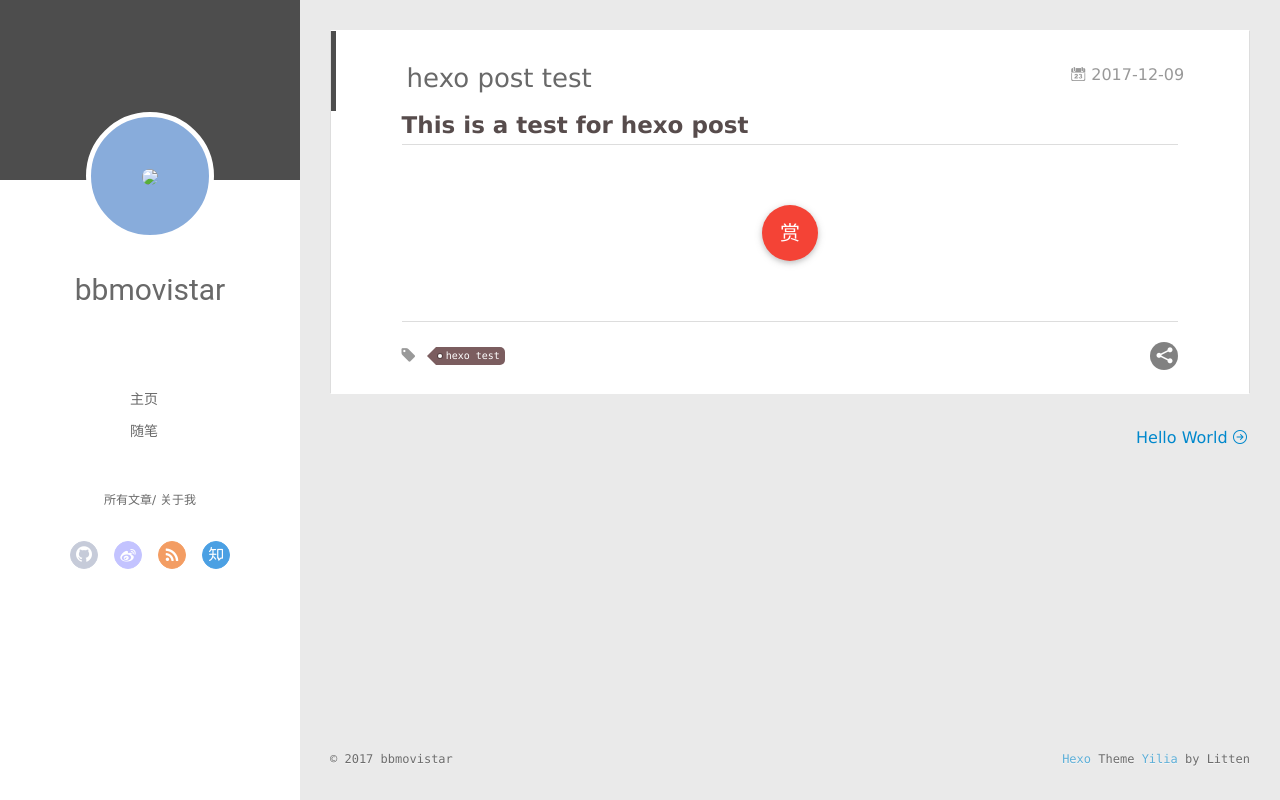
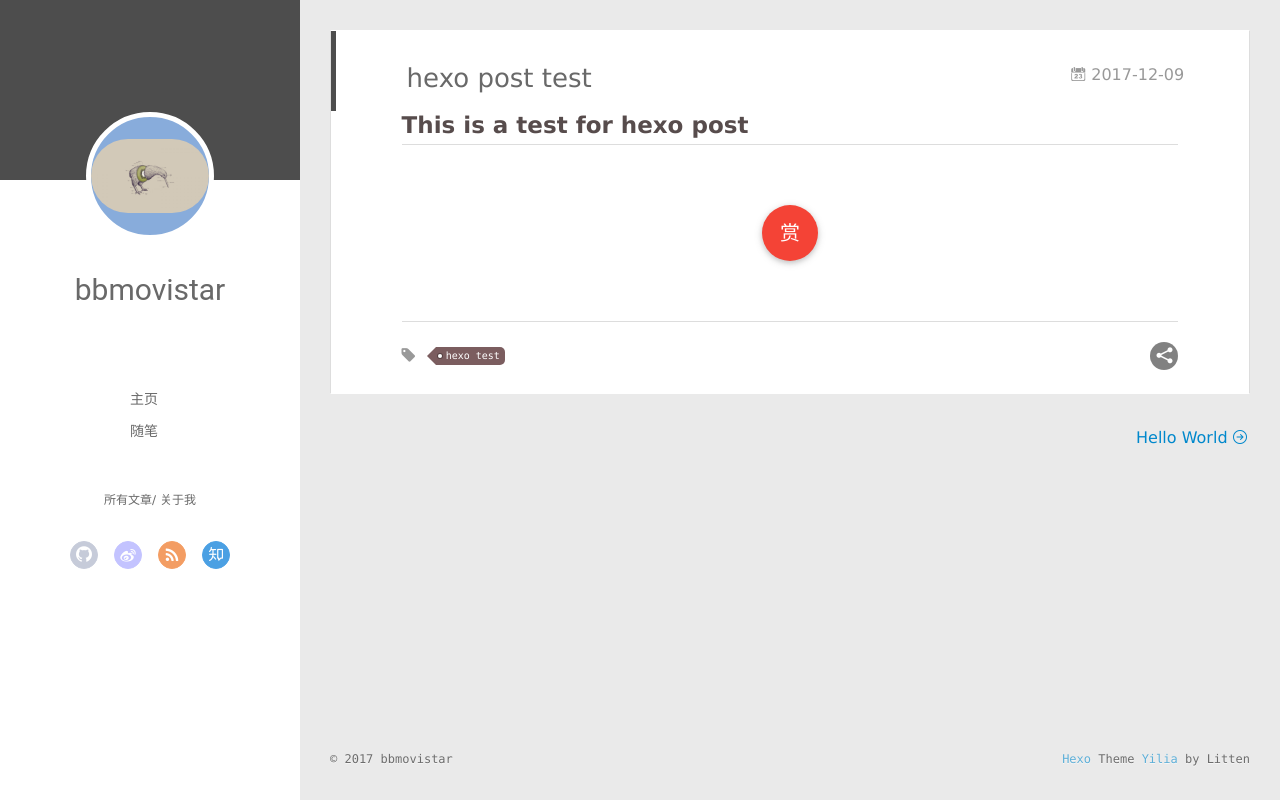
Before and after one commit to bbmovistar/bbmovistar.github.io, a plain HTML site: page 2017/12/09/article-title/index.html in a window 1280 px wide. Drawn offline with Linux system fonts and the light colour scheme.

Commit message:
Site updated: 2017-12-10 10:09:10

```diff
--- a/2017/12/09/article-title/index.html
+++ b/2017/12/09/article-title/index.html
@@ -47,7 +47,7 @@
 <div class="intrude-less">
 	<header id="header" class="inner">
 		<a href="/" class="profilepic">
-			<img src="/assets/img/avatar.jpg" class="js-avatar">
+			<img src="/img/avatar.jpg" class="js-avatar">
 		</a>
 		<hgroup>
 		  <h1 class="header-author"><a href="/">bbmovistar</a></h1>
@@ -101,7 +101,7 @@
 	<div class="intrude-less">
 		<header id="header" class="inner">
 			<div class="profilepic">
-				<img src="/assets/img/avatar.jpg" class="js-avatar">
+				<img src="/img/avatar.jpg" class="js-avatar">
 			</div>
 			<hgroup>
 			  <h1 class="header-author js-header-author">bbmovistar</h1>
```
Also changed, not shown: 2017/12/09/hello-world/index.html (+2 -2 lines), about/index.html (+2 -2 lines), archives/2017/12/index.html (+2 -2 lines), archives/2017/index.html (+2 -2 lines), archives/index.html (+2 -2 lines), index.html (+2 -2 lines), project/index.html (+2 -2 lines), tags/hexo-test/index.html (+2 -2 lines), tags/index.html (+2 -2 lines), img/avatar.jpg (added).
